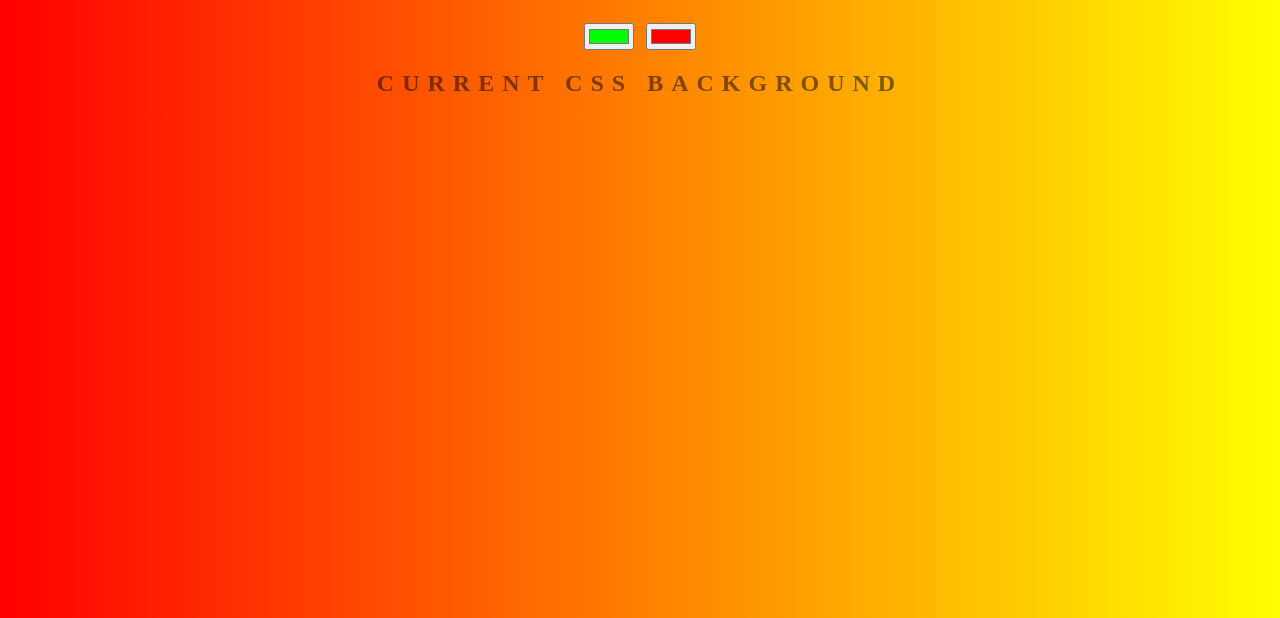
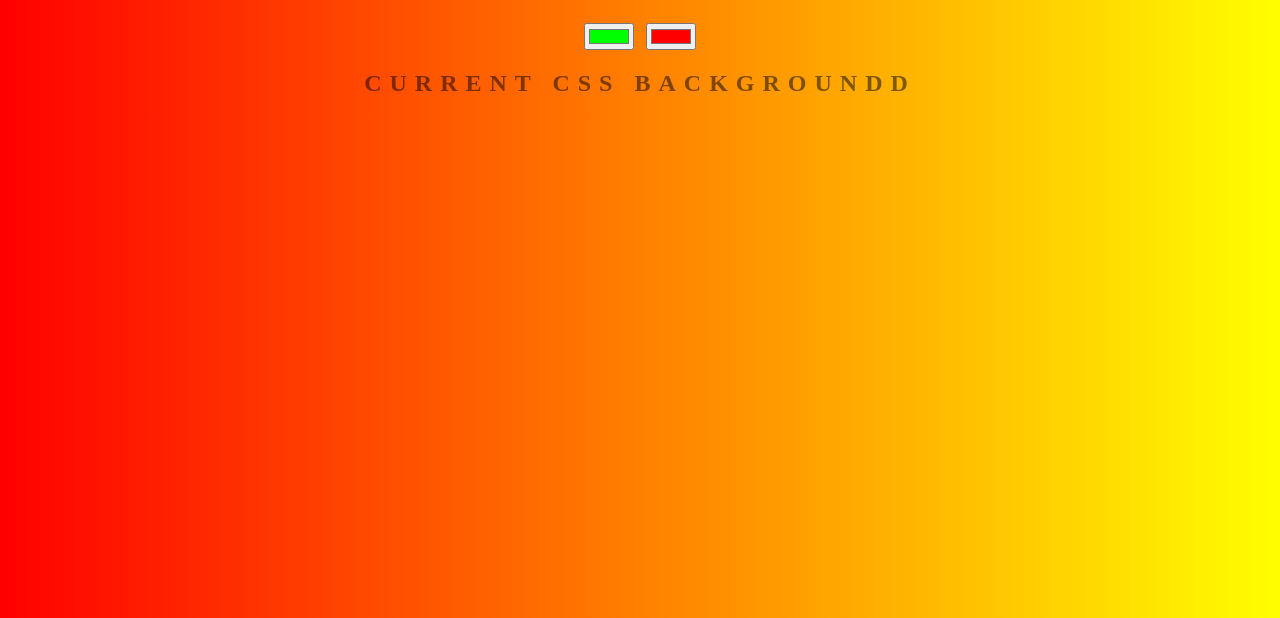
Before and after one commit to jakobgoransson95/Background-generator, a plain HTML site: page index.html in a window 1280 px wide. Shown: the part 182-800 px from the top of the page. Drawn offline with Linux system fonts and the light colour scheme.

Commit message:
test change

```diff
--- a/index.html
+++ b/index.html
@@ -8,7 +8,7 @@
 	<h1>Background Generator</h1>
 	<input class="color1" type="color" name="color1" value="#00ff00">
 	<input class="color2" type="color" name="color2" value="#ff0000">
-	<h2>Current CSS Background</h2>
+	<h2>Current CSS Backgroundd</h2>
 	<h3></h3>
 	<script type="text/javascript" src="script.js"></script>
 </body>
```
